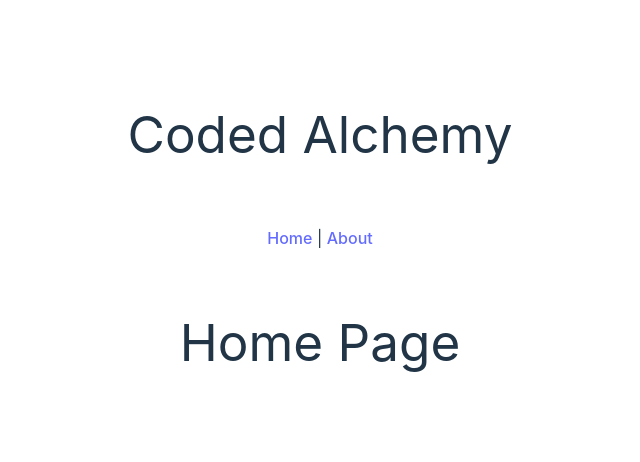
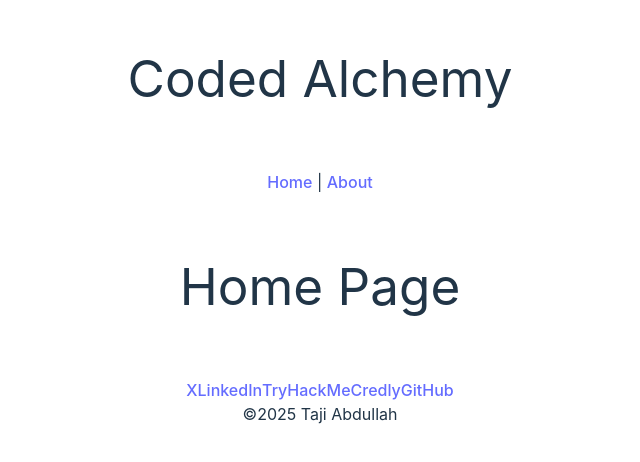
Before and after one commit to Coded-Alchemy/Coded-Alchemy.github.io, a React (Vite) app: page / in a window 1280 px wide. Shown: the part 186-648 px from the top of the page, without its empty margins (320-960 px from the left). Built offline with nearby package versions, Linux system fonts and the light colour scheme.

Commit message:
Added the Footer.

```diff
--- /dev/null
+++ b/components/footer.tsx
@@ -0,0 +1,30 @@
+// This file contains the application Footer section.
+
+export function Footer() {
+    return (
+        <footer className="flex flex-col items-center gap-9">
+            <nav className="flex flex-row items-center gap-9">
+
+                <a href="https://twitter.com/CodedAlchemy" target="_blank" rel="noopener noreferrer"
+                   className="text-sm transition-transform duration-300 hover:scale-110 space-x-16">X</a>
+
+                <a href="https://www.linkedin.com/in/tajiabdullah/" target="_blank" rel="noopener noreferrer"
+                   className="text-sm transition-transform duration-300 hover:scale-110">LinkedIn</a>
+
+                <a href="https://tryhackme.com/r/p/TrapRat" target="_blank" rel="noopener noreferrer"
+                   className="text-sm transition-transform duration-300 hover:scale-110">TryHackMe</a>
+
+                <a href="https://www.credly.com/users/taji-abdullah.coded-alchemy" target="_blank"
+                   rel="noopener noreferrer"
+                   className="text-sm transition-transform duration-300 hover:scale-110">Credly</a>
+
+                <a href="https://github.com/Coded-Alchemy" target="_blank" rel="noopener noreferrer"
+                   className="text-sm transition-transform duration-300 hover:scale-110">GitHub</a>
+            </nav>
+
+            <div className="flex flex-col items-center gap-9"></div>
+
+            <p className="text-sm">&copy;2025 Taji Abdullah</p>
+        </footer>
+    );
+}
--- a/src/App.tsx
+++ b/src/App.tsx
@@ -2,13 +2,13 @@ import React from 'react';
 import {Routes, Route, Link} from 'react-router-dom';
 import './App.css'
 import {Header} from "../components/header.tsx";
+import {Footer} from "../components/footer.tsx";
 
 const Home: React.FC = () => <h1>Home Page</h1>;
 
 const About: React.FC = () => <h1>About Page</h1>;
 
 function App() {
-
     return (
         <div className="flex items-center justify-center pt-16 pb-4">
             <div className="flex-1 flex flex-col items-center gap-16 min-h-0">
@@ -16,10 +16,13 @@ function App() {
                 <nav>
                     <Link to="/">Home</Link> | <Link to="/about">About</Link>
                 </nav>
-                <Routes>
-                    <Route path="/" element={<Home/>}/>
-                    <Route path="/about" element={<About/>}/>
-                </Routes>
+                <main>
+                    <Routes>
+                        <Route path="/" element={<Home/>}/>
+                        <Route path="/about" element={<About/>}/>
+                    </Routes>
+                </main>
+                <Footer/>
             </div>
         </div>
     )
```
